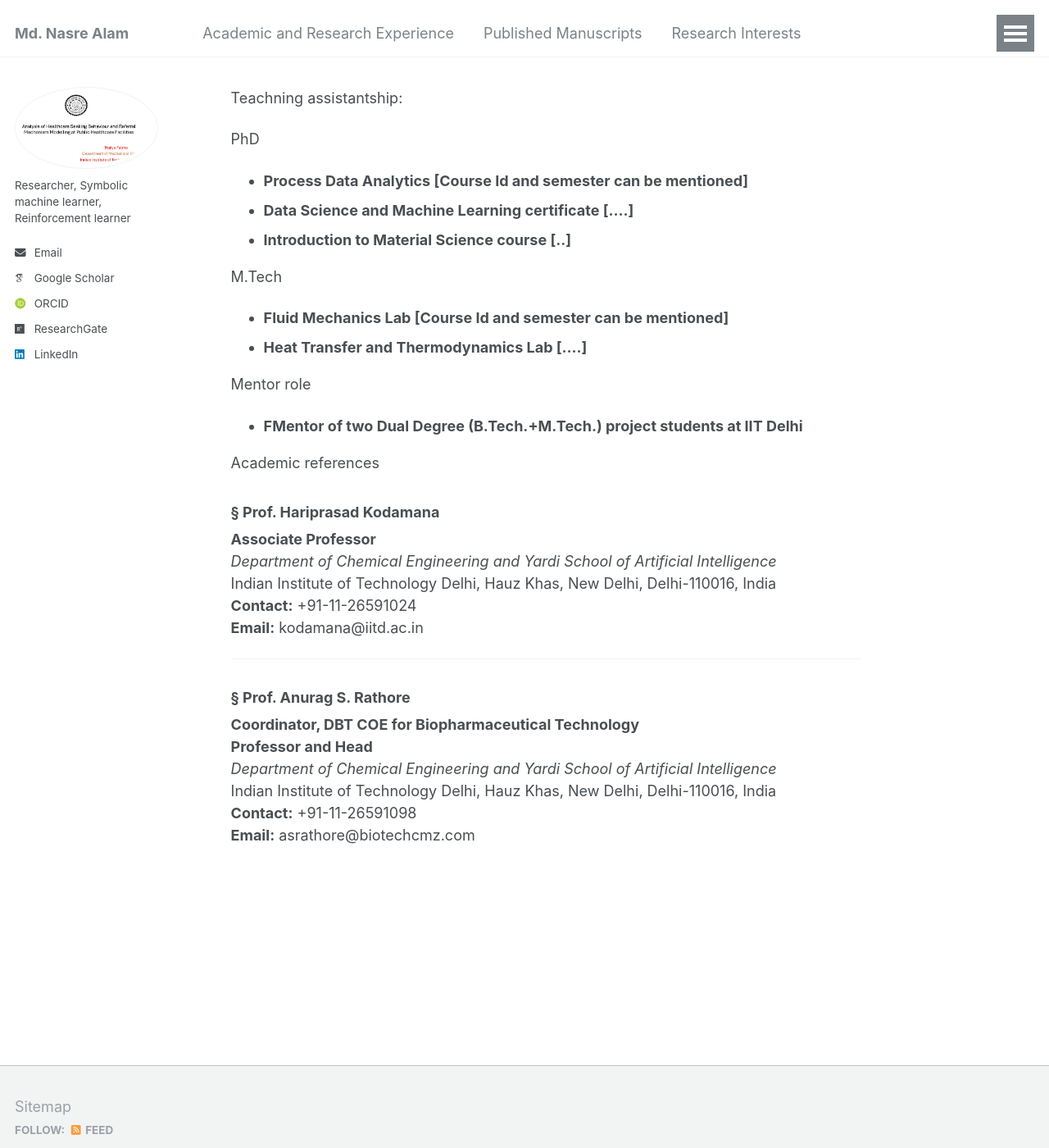
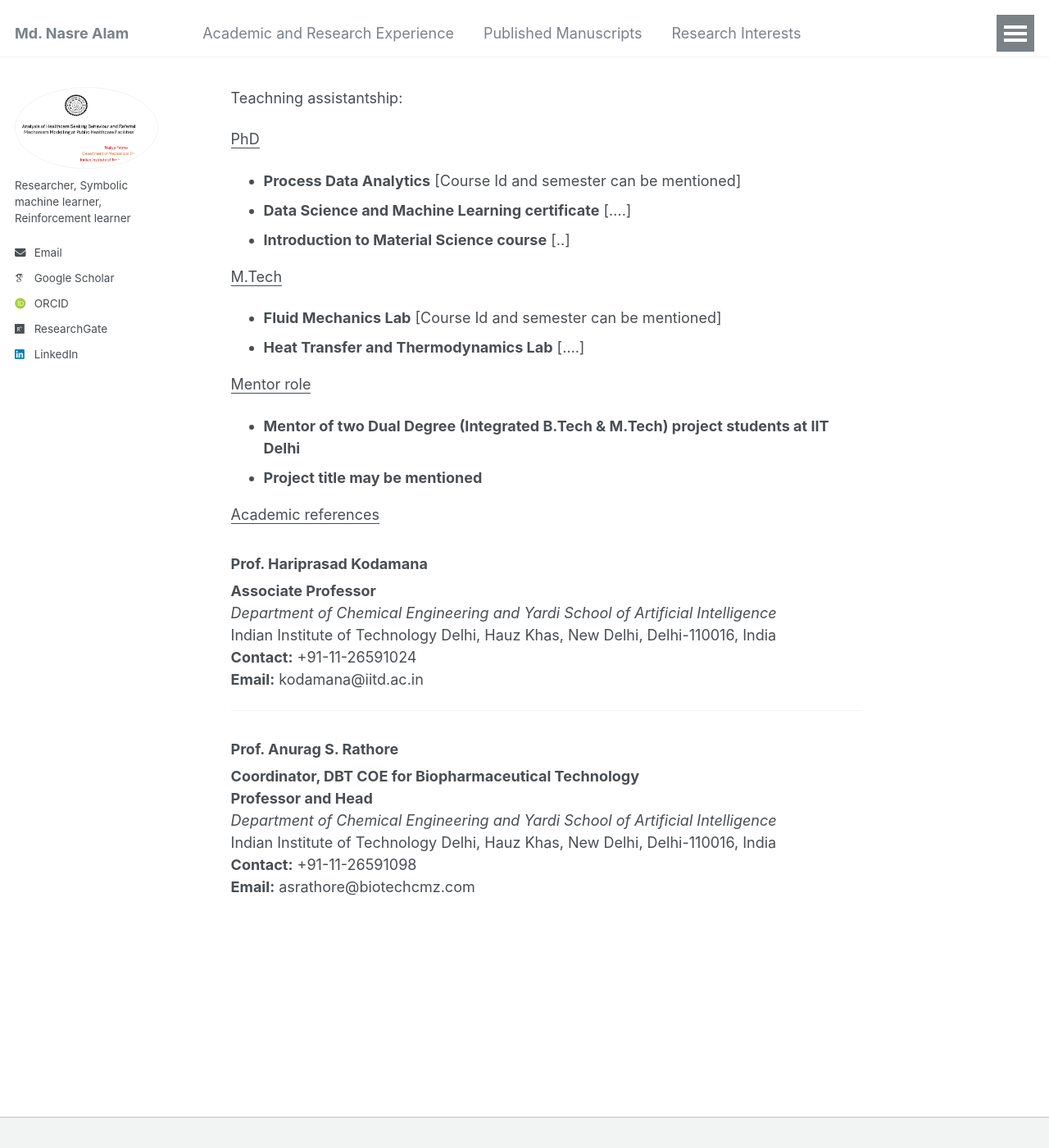
Before and after one commit to mdnasreiit/mdnasreiit.github.io, a Jekyll site: the page built from _pages/404.md, in a window 1280 px wide and 1400 px high. Shown: the whole window at 82% size. Built offline with Jekyll 4.4.1, drawn with Linux system fonts in a browser that asks for light colours; some web fonts are replaced.

Commit message:
Update 404.md

```diff
--- a/_pages/404.md
+++ b/_pages/404.md
@@ -10,26 +10,29 @@ redirect_from:
 
 Teachning assistantship:
 
-PhD
+<u>PhD</u>
 
-- **Process Data Analytics [Course Id and semester can be mentioned]**
-- **Data Science and Machine Learning certificate [....]**
-- **Introduction to Material Science course [..]**
+- **Process Data Analytics** [Course Id and semester can be mentioned]
+- **Data Science and Machine Learning certificate** [....]
+- **Introduction to Material Science course** [..]
 
 
-M.Tech
+<u>M.Tech</u>
 
-- **Fluid Mechanics Lab [Course Id and semester can be mentioned]**
-- **Heat Transfer and Thermodynamics Lab [....]**
-
-Mentor role
-
-- **FMentor of two Dual Degree (B.Tech.+M.Tech.) project students at IIT Delhi**
+- **Fluid Mechanics Lab** [Course Id and semester can be mentioned]
+- **Heat Transfer and Thermodynamics Lab** [....]
 
 
-Academic references
+<u>Mentor role</u>
 
-### § **Prof. Hariprasad Kodamana**
+- **Mentor of two Dual Degree (Integrated B.Tech & M.Tech) project students at IIT Delhi**
+- **Project title may be mentioned**
+
+
+
+<u>Academic references</u>
+
+###  **Prof. Hariprasad Kodamana**
 **Associate Professor**
 *Department of Chemical Engineering and Yardi School of Artificial Intelligence*
 Indian Institute of Technology Delhi, Hauz Khas, New Delhi, Delhi-110016, India
@@ -38,7 +41,7 @@ Indian Institute of Technology Delhi, Hauz Khas, New Delhi, Delhi-110016, India
 
 ---
 
-### § **Prof. Anurag S. Rathore**
+### **Prof. Anurag S. Rathore**
 **Coordinator, DBT COE for Biopharmaceutical Technology**
 **Professor and Head**
 *Department of Chemical Engineering and Yardi School of Artificial Intelligence*
```
